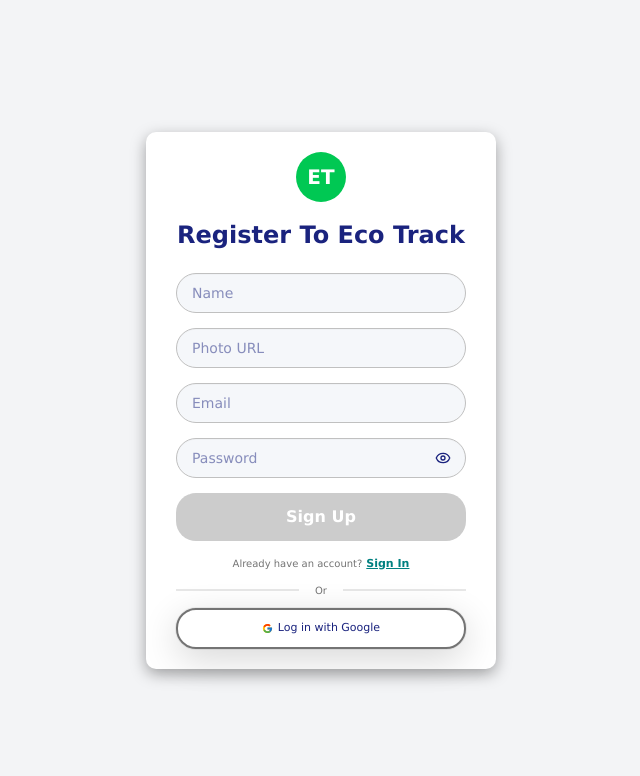
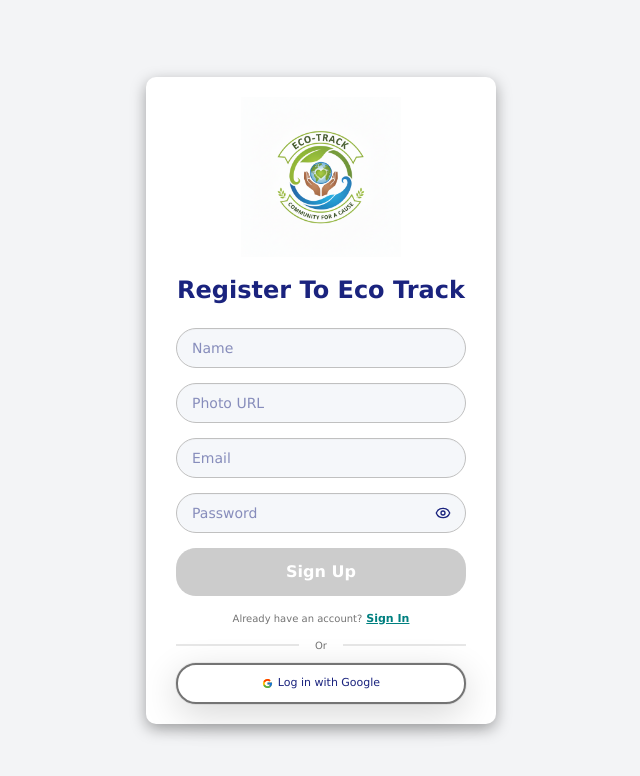
Before and after one commit to imadisimran/eco-track-client, a React (Vite) app: page /register in a window 1280 px wide. Shown: the top 776 px of the page, without its empty margins (319-959 px from the left). Built offline with nearby package versions, Linux system fonts and the light colour scheme.

Commit message:
auth provider

```diff
--- a/package.json
+++ b/package.json
@@ -12,6 +12,7 @@
   "dependencies": {
     "@tailwindcss/vite": "^4.1.17",
     "daisyui": "^5.5.5",
+    "firebase": "^12.6.0",
     "lucide-react": "^0.554.0",
     "react": "^19.2.0",
     "react-dom": "^19.2.0",
--- /dev/null
+++ b/src/AuthContext/AuthContext.jsx
@@ -0,0 +1,3 @@
+import { createContext } from "react";
+const AuthContext = createContext()
+export default AuthContext
--- /dev/null
+++ b/src/AuthContext/AuthProvider.jsx
@@ -0,0 +1,15 @@
+import React from 'react';
+import AuthContext from './AuthContext';
+
+const AuthProvider = ({children}) => {
+    const authInfo={
+
+    }
+    return (
+        <AuthContext value={authInfo}>
+            {children}
+        </AuthContext>
+    );
+};
+
+export default AuthProvider;
--- /dev/null
+++ b/src/components/GoogleLogin.jsx
@@ -0,0 +1,47 @@
+import React from 'react';
+
+const GoogleLogin = () => {
+  return (
+
+      <div className="google-login-button">
+        <svg
+          stroke="currentColor"
+          fill="currentColor"
+          strokeWidth={0}
+          version="1.1"
+          x="0px"
+          y="0px"
+          className="google-icon"
+          viewBox="0 0 48 48"
+          height="1em"
+          width="1em"
+          xmlns="http://www.w3.org/2000/svg"
+        >
+          <path
+            fill="#FFC107"
+            d="M43.611,20.083H42V20H24v8h11.303c-1.649,4.657-6.08,8-11.303,8c-6.627,0-12-5.373-12-12
+            c0-6.627,5.373-12,12-12c3.059,0,5.842,1.154,7.961,3.039l5.657-5.657C34.046,6.053,29.268,4,24,4C12.955,4,4,12.955,4,24
+            c0,11.045,8.955,20,20,20c11.045,0,20-8.955,20-20C44,22.659,43.862,21.35,43.611,20.083z"
+          />
+          <path
+            fill="#FF3D00"
+            d="M6.306,14.691l6.571,4.819C14.655,15.108,18.961,12,24,12c3.059,0,5.842,1.154,7.961,3.039l5.657-5.657
+            C34.046,6.053,29.268,4,24,4C16.318,4,9.656,8.337,6.306,14.691z"
+          />
+          <path
+            fill="#4CAF50"
+            d="M24,44c5.166,0,9.86-1.977,13.409-5.192l-6.19-5.238C29.211,35.091,26.715,36,24,36
+            c-5.202,0-9.619-3.317-11.283-7.946l-6.522,5.025C9.505,39.556,16.227,44,24,44z"
+          />
+          <path
+            fill="#1976D2"
+            d="M43.611,20.083H42V20H24v8h11.303c-0.792,2.237-2.231,4.166-4.087,5.571
+            c0.001-0.001,0.002-0.001,0.003-0.002l6.19,5.238C36.971,39.205,44,34,44,24C44,22.659,43.862,21.35,43.611,20.083z"
+          />
+        </svg>
+        <span>Log in with Google</span>
+      </div>
+  );
+};
+
+export default GoogleLogin;
--- /dev/null
+++ b/src/firebase/firebase.config.js
@@ -0,0 +1,20 @@
+// Import the functions you need from the SDKs you need
+import { initializeApp } from "firebase/app";
+// TODO: Add SDKs for Firebase products that you want to use
+// https://firebase.google.com/docs/web/setup#available-libraries
+import { getAuth } from "firebase/auth";
+
+// Your web app's Firebase configuration
+const firebaseConfig = {
+  apiKey: import.meta.env.VITE_APIKEY,
+  authDomain: import.meta.env.VITE_AUTHDOMAIN,
+  projectId: import.meta.env.VITE_PROJECTID,
+  storageBucket: import.meta.env.VITE_STORAGEBUCKET,
+  messagingSenderId: import.meta.env.VITE_MESSAGINGSENDERID,
+  appId: import.meta.env.VITE_APPID,
+};
+
+// Initialize Firebase
+const app = initializeApp(firebaseConfig);
+const auth = getAuth(app);
+export default auth
--- /dev/null
+++ b/src/hooks/useAuth.jsx
@@ -0,0 +1,9 @@
+import React, { use } from 'react';
+import AuthContext from '../AuthContext/AuthContext';
+
+const useAuth = () => {
+    const authInfo=use(AuthContext)
+    return authInfo
+};
+
+export default useAuth;
--- a/src/main.jsx
+++ b/src/main.jsx
@@ -3,9 +3,12 @@
 import './index.css'
 import { RouterProvider } from 'react-router'
 import router from './routes/routes'
+import AuthProvider from './AuthContext/AuthProvider'
 
 createRoot(document.getElementById('root')).render(
   <StrictMode>
-    <RouterProvider router={router}></RouterProvider>
+    <AuthProvider>
+      <RouterProvider router={router}></RouterProvider>
+    </AuthProvider>
   </StrictMode>,
 )
--- /dev/null
+++ b/src/pages/Loader.jsx
@@ -0,0 +1,61 @@
+import React from 'react';
+import styled from 'styled-components';
+
+const Loader = () => {
+  return (
+    <StyledWrapper>
+      <div className="loading-wave">
+        <div className="loading-bar" />
+        <div className="loading-bar" />
+        <div className="loading-bar" />
+        <div className="loading-bar" />
+      </div>
+    </StyledWrapper>
+  );
+}
+
+const StyledWrapper = styled.div`
+  .loading-wave {
+    width: 300px;
+    height: 100px;
+    display: flex;
+    justify-content: center;
+    align-items: flex-end;
+  }
+
+  .loading-bar {
+    width: 20px;
+    height: 10px;
+    margin: 0 5px;
+    background-color: #00C853;
+    border-radius: 5px;
+    animation: loading-wave-animation 1s ease-in-out infinite;
+  }
+
+  .loading-bar:nth-child(2) {
+    animation-delay: 0.1s;
+  }
+
+  .loading-bar:nth-child(3) {
+    animation-delay: 0.2s;
+  }
+
+  .loading-bar:nth-child(4) {
+    animation-delay: 0.3s;
+  }
+
+  @keyframes loading-wave-animation {
+    0% {
+      height: 10px;
+    }
+
+    50% {
+      height: 50px;
+    }
+
+    100% {
+      height: 10px;
+    }
+  }`;
+
+export default Loader;
--- a/src/pages/Login.jsx
+++ b/src/pages/Login.jsx
@@ -1,8 +1,12 @@
-import React from 'react';
+import React, { useState } from 'react';
 import styled from 'styled-components';
 import logo from '../assets/logo.png'
+import { Check, Eye, EyeOff } from 'lucide-react';
+import GoogleLogin from '../components/GoogleLogin';
+
 
 const Login = () => {
+  const [showPassword, setShowPassword] = useState(false);
   return (
     <div className='flex justify-center items-center h-screen'>
       <StyledWrapper>
@@ -11,7 +15,21 @@
           <p className="title">Login To Eco Track</p>
           <form className="form">
             <input type="email" className="input" placeholder="Email" />
-                        <input type="password" className="input" placeholder="Password" />
+            {/* <input type="password" className="input" placeholder="Password" /> */}
+            <div className="password-group">
+              <input
+                type={showPassword ? "text" : "password"}
+                className="input"
+                placeholder="Password"
+              />
+              <button
+                type="button"
+                className="toggle-pass-btn"
+                onClick={() => setShowPassword(!showPassword)}
+              >
+                {showPassword ? <EyeOff size={16} /> : <Eye size={16} />}
+              </button>
+            </div>
             <p className="page-link">
               <span className="page-link-label">Forgot Password?</span>
             </p>
@@ -22,22 +40,9 @@
           </p>
           <div className='divider'>Or</div>
           <div className="buttons-container">
+            <GoogleLogin></GoogleLogin>
+          </div>
 
-                        <div className="google-login-button">
-                            <svg stroke="currentColor" fill="currentColor" strokeWidth={0} version="1.1" x="0px" y="0px" className="google-icon" viewBox="0 0 48 48" height="1em" width="1em" xmlns="http://www.w3.org/2000/svg">
-                                <path fill="#FFC107" d="M43.611,20.083H42V20H24v8h11.303c-1.649,4.657-6.08,8-11.303,8c-6.627,0-12-5.373-12-12
-      	c0-6.627,5.373-12,12-12c3.059,0,5.842,1.154,7.961,3.039l5.657-5.657C34.046,6.053,29.268,4,24,4C12.955,4,4,12.955,4,24
-      	c0,11.045,8.955,20,20,20c11.045,0,20-8.955,20-20C44,22.659,43.862,21.35,43.611,20.083z" />
-                                <path fill="#FF3D00" d="M6.306,14.691l6.571,4.819C14.655,15.108,18.961,12,24,12c3.059,0,5.842,1.154,7.961,3.039l5.657-5.657
-      	C34.046,6.053,29.268,4,24,4C16.318,4,9.656,8.337,6.306,14.691z" />
-                                <path fill="#4CAF50" d="M24,44c5.166,0,9.86-1.977,13.409-5.192l-6.19-5.238C29.211,35.091,26.715,36,24,36
-      	c-5.202,0-9.619-3.317-11.283-7.946l-6.522,5.025C9.505,39.556,16.227,44,24,44z" />
-                                <path fill="#1976D2" d="M43.611,20.083H42V20H24v8h11.303c-0.792,2.237-2.231,4.166-4.087,5.571
-      	c0.001-0.001,0.002-0.001,0.003-0.002l6.19,5.238C36.971,39.205,44,34,44,24C44,22.659,43.862,21.35,43.611,20.083z" />
-                            </svg>
-                            <span>Log in with Google</span>
-                        </div>
-                    </div>
         </div>
       </StyledWrapper>
     </div>
@@ -178,6 +183,25 @@
       .google-icon {
     font-size: 18px;
     margin-bottom: 1px;
-  }`;
+  }
+
+  .password-group {
+            position: relative;
+            width: 100%;
+        }
+        .toggle-pass-btn {
+            position: absolute;
+            right: 15px;
+            top: 50%;
+            transform: translateY(-50%);
+            background: none;
+            border: none;
+            cursor: pointer;
+            color: #747474;
+            display: flex;
+            align-items: center;
+        }
+
+  `;
 
 export default Login;
--- a/src/pages/Register.jsx
+++ b/src/pages/Register.jsx
@@ -1,5 +1,7 @@
 import React, { useState } from 'react';
 import { Check, Eye, EyeOff } from 'lucide-react';
+import logo from '../assets/logo.png'
+import GoogleLogin from '../components/GoogleLogin';
 
 export default function Register() {
     const [name, setName] = useState('');
@@ -219,7 +221,7 @@
             <div className="styled-wrapper">
                 <div className="form-container">
                     {/* Logo Fallback */}
-                    <div className="logo-placeholder">ET</div>
+                    <img className='w-40 mx-auto' src={logo} alt="logo" />
 
                     <p className="title">Register To Eco Track</p>
 
@@ -300,15 +302,7 @@
                     <div className="divider">Or</div>
 
                     <div className="buttons-container">
-                        <div className="google-login-button">
-                            <svg stroke="currentColor" fill="currentColor" strokeWidth={0} version="1.1" x="0px" y="0px" className="google-icon" viewBox="0 0 48 48" height="1em" width="1em" xmlns="http://www.w3.org/2000/svg">
-                                <path fill="#FFC107" d="M43.611,20.083H42V20H24v8h11.303c-1.649,4.657-6.08,8-11.303,8c-6.627,0-12-5.373-12-12c0-6.627,5.373-12,12-12c3.059,0,5.842,1.154,7.961,3.039l5.657-5.657C34.046,6.053,29.268,4,24,4C12.955,4,4,12.955,4,24c0,11.045,8.955,20,20,20c11.045,0,20-8.955,20-20C44,22.659,43.862,21.35,43.611,20.083z" />
-                                <path fill="#FF3D00" d="M6.306,14.691l6.571,4.819C14.655,15.108,18.961,12,24,12c3.059,0,5.842,1.154,7.961,3.039l5.657-5.657C34.046,6.053,29.268,4,24,4C16.318,4,9.656,8.337,6.306,14.691z" />
-                                <path fill="#4CAF50" d="M24,44c5.166,0,9.86-1.977,13.409-5.192l-6.19-5.238C29.211,35.091,26.715,36,24,36c-5.202,0-9.619-3.317-11.283-7.946l-6.522,5.025C9.505,39.556,16.227,44,24,44z" />
-                                <path fill="#1976D2" d="M43.611,20.083H42V20H24v8h11.303c-0.792,2.237-2.231,4.166-4.087,5.571c0.001-0.001,0.002-0.001,0.003-0.002l6.19,5.238C36.971,39.205,44,34,44,24C44,22.659,43.862,21.35,43.611,20.083z" />
-                            </svg>
-                            <span>Log in with Google</span>
-                        </div>
+                        <GoogleLogin></GoogleLogin>
                     </div>
                 </div>
             </div>
```
Also changed, not shown: 1 other file (tests, documents, lock files or other folders). Lines whose indentation alone changed are shown as unchanged.
